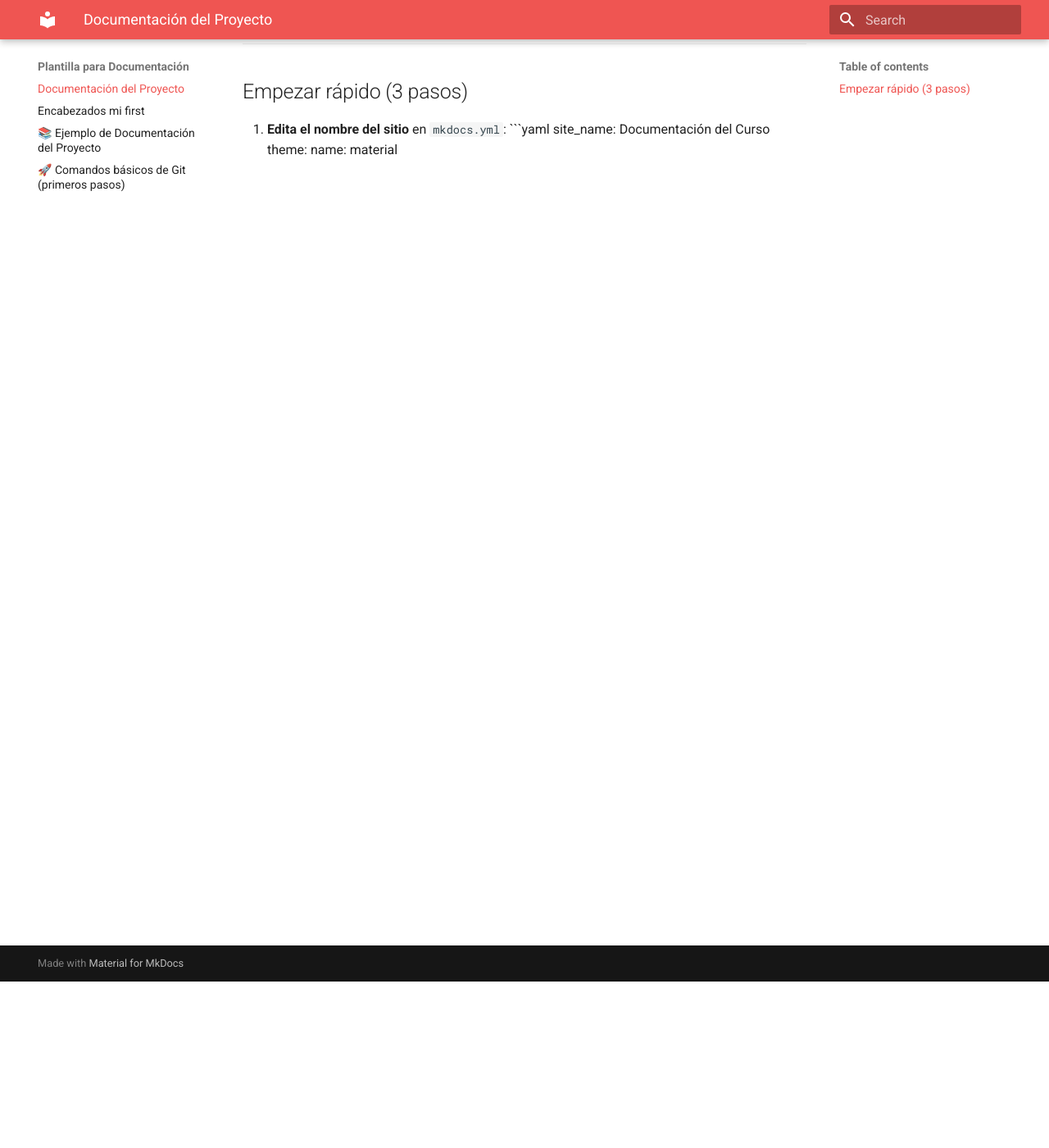
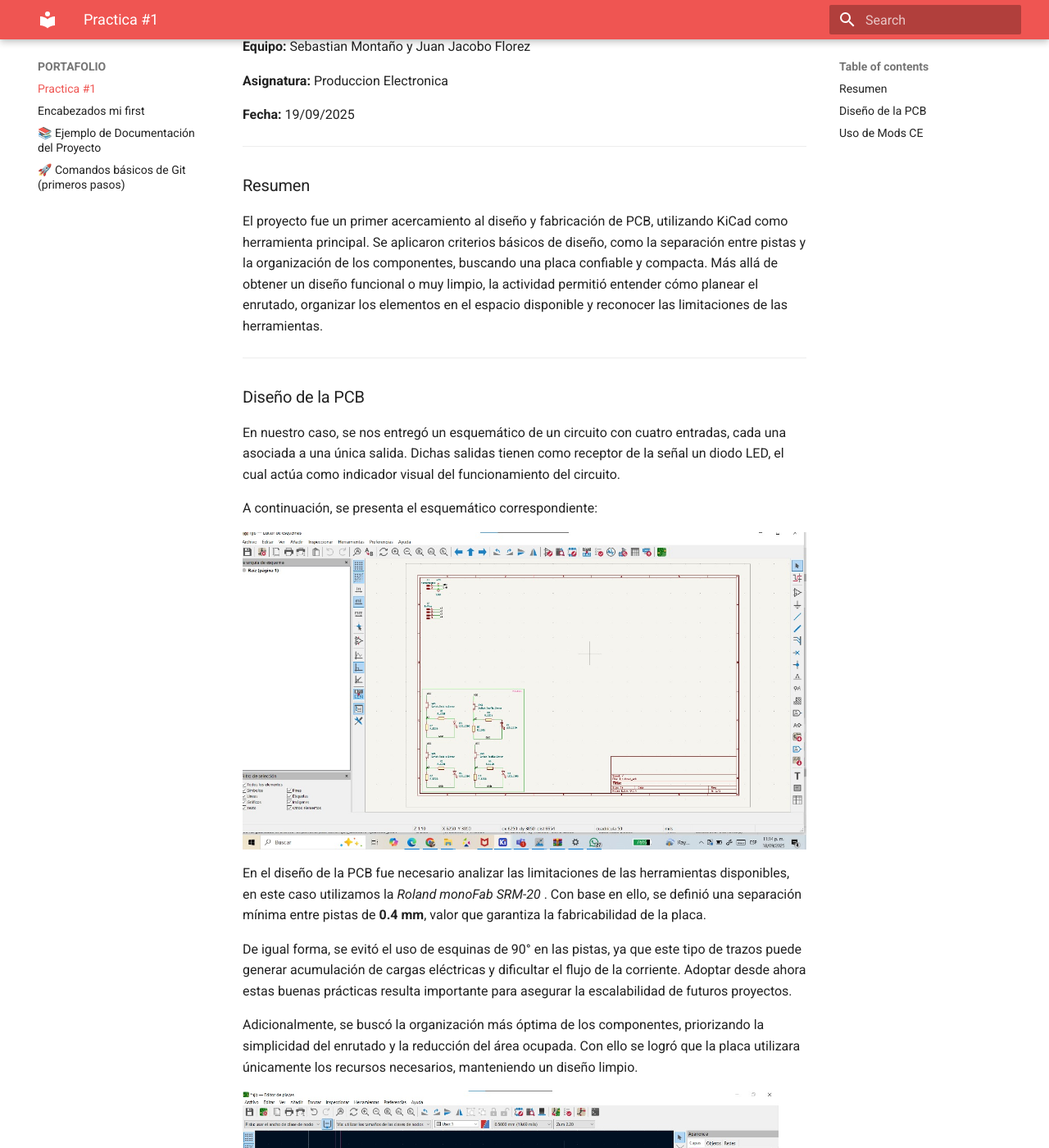
Before and after one commit to jacobflrz/Prod_ele, an MkDocs documentation site: the page built from docs/index.md, in a window 1280 px wide and 1400 px high, scrolled down 203 px. Shown: the whole window at 82% size. Built offline with MkDocs 1.6.1 and Material for MkDocs 9.7.7, drawn with Linux system fonts in a browser that asks for light colours; some of the changed text lies outside the part shown.

Commit message:
Guardar progreso MkDocs

````diff
--- a/docs/index.md
+++ b/docs/index.md
@@ -1,14 +1,52 @@
-# Documentación del Proyecto
-
-Bienvenido 👋
-Esta es una **plantilla** basada en [MkDocs](https://www.mkdocs.org/) + [Material for MkDocs](https://squidfunk.github.io/mkdocs-material/) para cursos y proyectos.
+# Practica #1
 
 ---
 
-## Empezar rápido (3 pasos)
 
-1. **Edita el nombre del sitio** en `mkdocs.yml`:
-   ```yaml
-   site_name: Documentación del Curso
-   theme:
-     name: material
+**Nombre del proyecto**: Practica #1 - Primera PCB
+
+**Equipo:** Sebastian Montaño y Juan Jacobo Florez
+
+**Asignatura:** Produccion Electronica
+
+**Fecha:** 19/09/2025
+
+---
+### Resumen
+
+El proyecto fue un primer acercamiento al diseño y fabricación de PCB, utilizando KiCad como herramienta principal. Se aplicaron criterios básicos de diseño, como la separación entre pistas y la organización de los componentes, buscando una placa confiable y compacta. Más allá de obtener un diseño funcional o muy limpio, la actividad permitió entender cómo planear el enrutado, organizar los elementos en el espacio disponible y reconocer las limitaciones de las herramientas.
+
+---
+
+### Diseño de la PCB
+
+ En nuestro caso, se nos entregó un esquemático de un circuito con cuatro entradas, cada una asociada a una única salida. Dichas salidas tienen como receptor de la señal un diodo LED, el cual actúa como indicador visual del funcionamiento del circuito.
+
+A continuación, se presenta el esquemático correspondiente:
+
+  ![Esquema](recursos/imgs/esquem.jpeg){ align=center }
+
+
+  En el diseño de la PCB fue necesario analizar las limitaciones de las herramientas disponibles, en este caso utilizamos la *Roland monoFab SRM-20* . Con base en ello, se definió una separación mínima entre pistas de **0.4 mm**, valor que garantiza la fabricabilidad de la placa.
+
+  De igual forma, se evitó el uso de esquinas de 90° en las pistas, ya que este tipo de trazos puede generar acumulación de cargas eléctricas y dificultar el flujo de la corriente. Adoptar desde ahora estas buenas prácticas resulta importante para asegurar la escalabilidad de futuros proyectos.
+
+  Adicionalmente, se buscó la organización más óptima de los componentes, priorizando la simplicidad del enrutado y la reducción del área ocupada. Con ello se logró que la placa utilizara únicamente los recursos necesarios, manteniendo un diseño limpio.
+
+   ![PCB](recursos/imgs/PCBB.jpeg){ align="center" width="95%" }
+
+
+!!! note "Importante!"
+    Entrar al panel de revision para ver que haya la menor cantidad de errores.
+
+  Una vez tenemos definida la organizacion de la placa, añadimos las etiquetas y logotipos necesarios a la capa de `User.2`, el contorno a `EdgeCuts`, las pistas en `F.Cu` y los orificios donde pasaran nuestros pines los ponemos en la capa `User.1`. Todo esto busca otorgarnos mayor control sobre como se fabrica cada uno de los segmentos que conforman la PCB. Al momento de guardar las capas que ibamos a utilizar se guardo su trazo en un formato de vectores SVG.
+
+  ![Esquema](recursos/imgs/Fabri.jpeg){ align=center }
+
+
+---
+
+
+### Uso de Mods CE
+
+ Esta herramienta web es la que nos ayudara a convertir los trazos SVG en codigo G que nuestra CNC pueda comprender y realizar su trabajo
--- a/mkdocs.yml
+++ b/mkdocs.yml
@@ -1,4 +1,4 @@
-site_name: Plantilla para Documentación
+site_name: PORTAFOLIO
 markdown_extensions:
   - pymdownx.highlight:
       anchor_linenums: true
````
Also changed, not shown: docs/recursos/imgs/Fabri.jpeg (added), docs/recursos/imgs/PCBB.jpeg (added), docs/recursos/imgs/esquem.jpeg (added), 3 other files.
